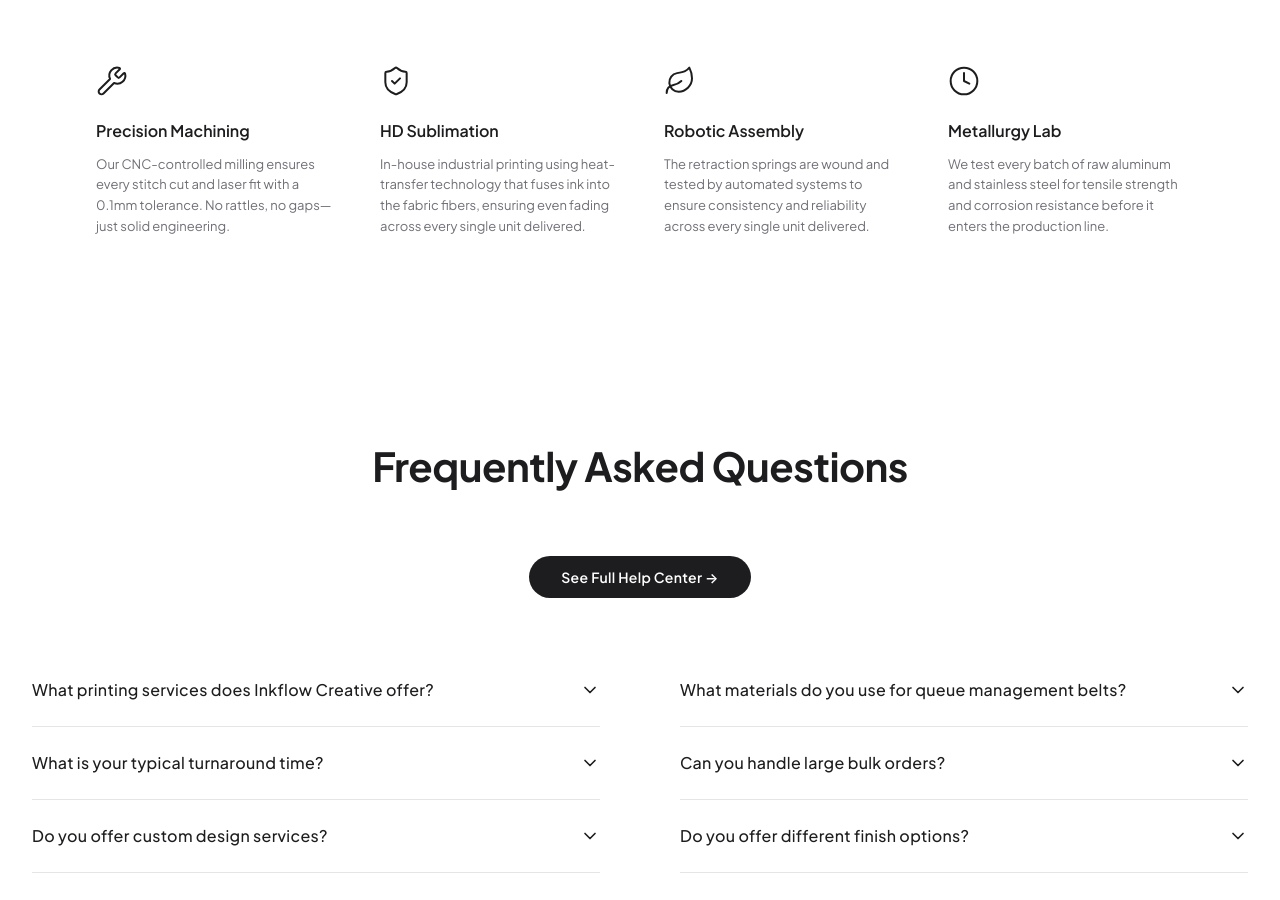
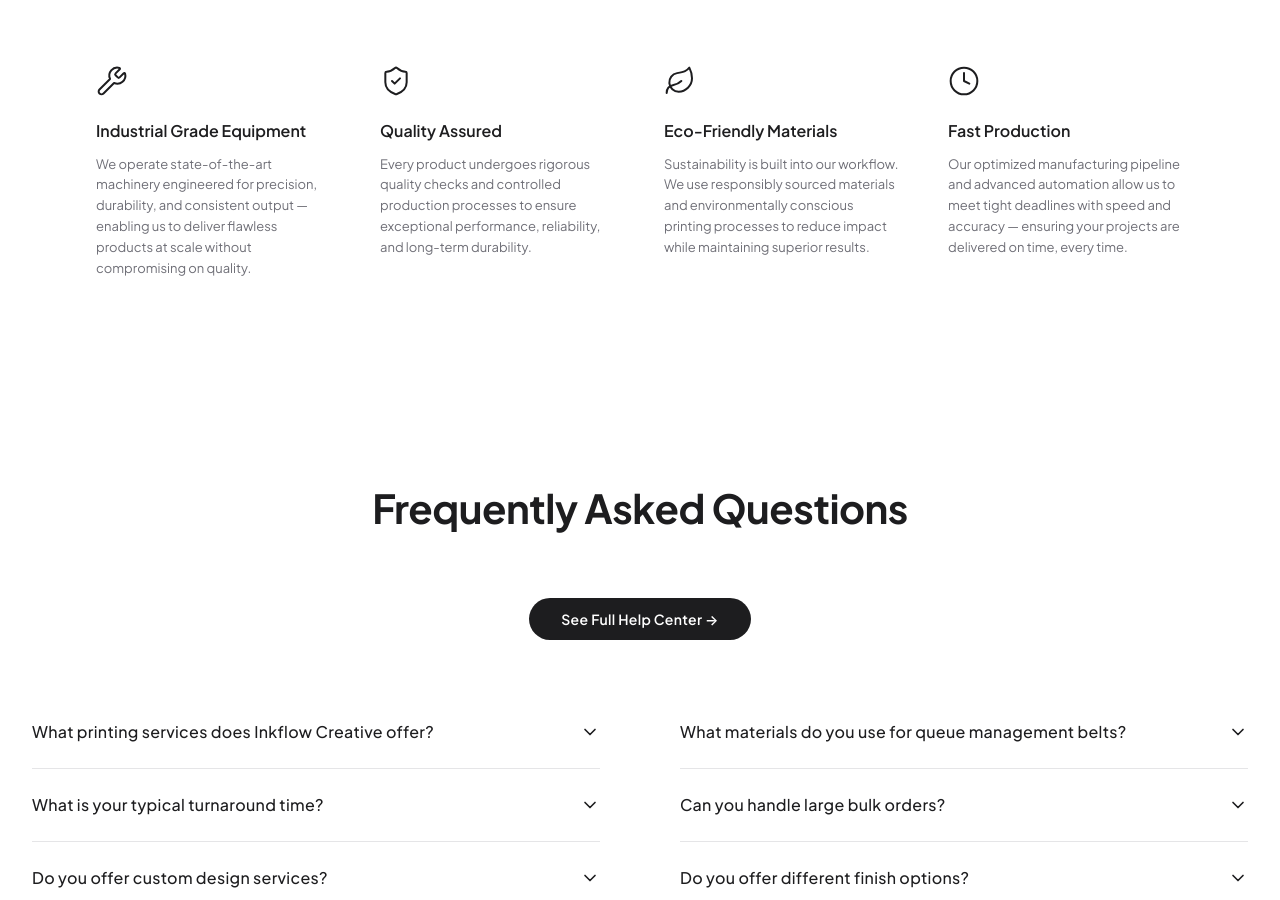
Before and after one commit to ahanish890-cyber/Inkflow-creative, a React (Vite) app: page /#/ in a window 1280 px wide. Shown: the part 6140-7040 px from the top of the page. Built offline with nearby package versions, Linux system fonts and the light colour scheme.

Commit message:
manufacture

```diff
--- a/src/pages/Home.jsx
+++ b/src/pages/Home.jsx
@@ -250,32 +250,33 @@ export default function Home() {
               <div className="capability-icon">
                 <Wrench size={32} strokeWidth={1.5} />
               </div>
-              <h3>Precision Machining</h3>
-              <p>Our CNC-controlled milling ensures every stitch cut and laser fit with a 0.1mm tolerance. No rattles, no gaps—just solid engineering.</p>
+              <h3>Industrial Grade Equipment</h3>
+              <p>We operate state-of-the-art machinery engineered for precision, durability, and consistent output — enabling us to deliver flawless products at scale without compromising on quality.</p>
             </div>
 
             <div className="capability-item">
               <div className="capability-icon">
                 <ShieldCheck size={32} strokeWidth={1.5} />
               </div>
-              <h3>HD Sublimation</h3>
-              <p>In-house industrial printing using heat-transfer technology that fuses ink into the fabric fibers, ensuring even fading across every single unit delivered.</p>
+              <h3>Quality Assured</h3>
+              <p>Every product undergoes rigorous quality checks and controlled production processes to ensure exceptional performance, reliability, and long-term durability.</p>
             </div>
 
             <div className="capability-item">
               <div className="capability-icon">
                 <Leaf size={32} strokeWidth={1.5} />
               </div>
-              <h3>Robotic Assembly</h3>
-              <p>The retraction springs are wound and tested by automated systems to ensure consistency and reliability across every single unit delivered.</p>
+              <h3>Eco-Friendly Materials</h3>
+              <p>Sustainability is built into our workflow. We use responsibly sourced materials and environmentally conscious printing processes to reduce impact while maintaining superior results.</p>
             </div>
 
             <div className="capability-item">
               <div className="capability-icon">
                 <Clock size={32} strokeWidth={1.5} />
               </div>
-              <h3>Metallurgy Lab</h3>
-              <p>We test every batch of raw aluminum and stainless steel for tensile strength and corrosion resistance before it enters the production line.</p>
+              <h3>
+                Fast Production</h3>
+              <p>Our optimized manufacturing pipeline and advanced automation allow us to meet tight deadlines with speed and accuracy — ensuring your projects are delivered on time, every time.</p>
             </div>
           </div>
         </div>
```
Lines whose indentation alone changed are shown as unchanged.
